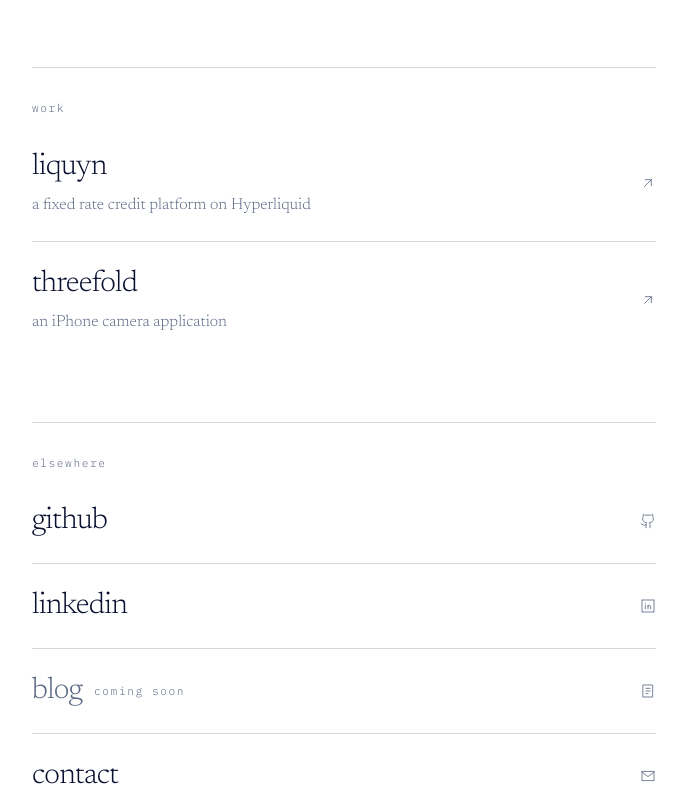
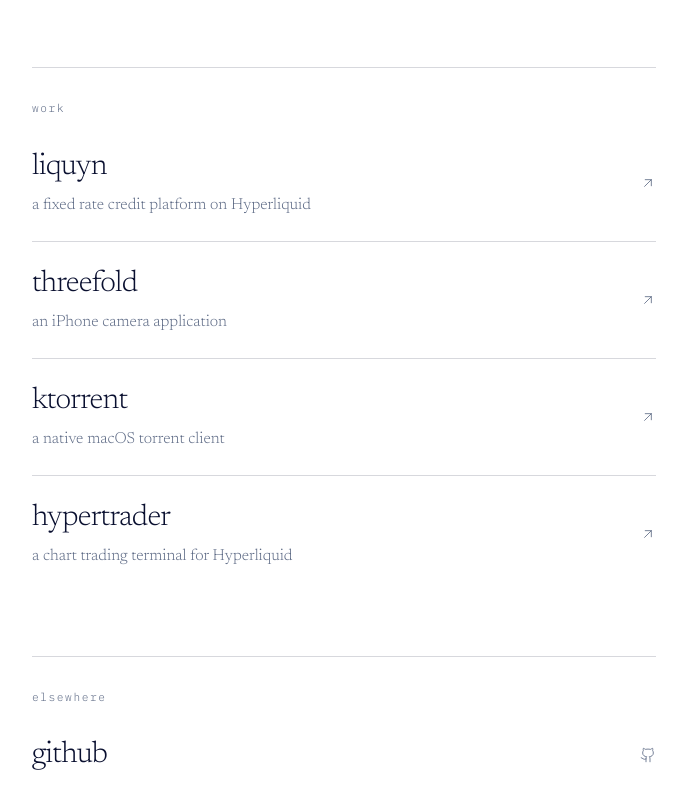
Before and after one commit to kylebolton/personal, a Next.js app: page / in a window 1280 px wide. Shown: the part 752-1541 px from the top of the page, without its empty margins (296-983 px from the left). Built offline with nearby package versions, Linux system fonts and the light colour scheme.

Commit message:
Add kTorrent and HyperTrader to projects
Co-Authored-By: Claude Sonnet 5.5 <noreply@anthropic.com>

```diff
--- a/src/app/page.tsx
+++ b/src/app/page.tsx
@@ -21,6 +21,16 @@ const projects = [
     name: "threefold",
     href: "https://threefoldcamera.com",
     text: "an iPhone camera application",
+  },
+  {
+    name: "ktorrent",
+    href: "https://github.com/kylebolton/kTorrent",
+    text: "a native macOS torrent client",
+  },
+  {
+    name: "hypertrader",
+    href: "https://github.com/kylebolton/HyperTrader",
+    text: "a chart trading terminal for Hyperliquid",
   },
 ];
 
```
